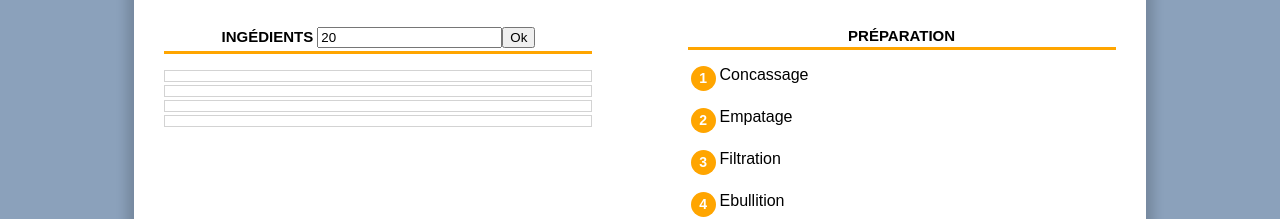
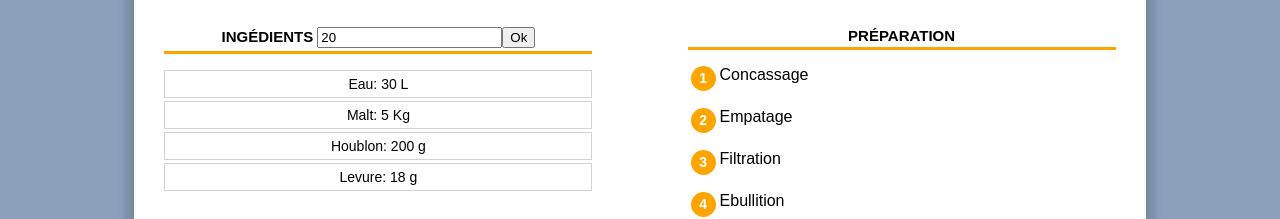
Before and after one commit to Ju-xtaposable/pages, a plain HTML site: page index.html in a window 1280 px wide. Shown: the part 620-839 px from the top of the page. Drawn offline with Linux system fonts and the light colour scheme.

Commit message:
Update index.html

```diff
--- a/index.html
+++ b/index.html
@@ -53,6 +53,7 @@
                         <p id="levure"></p>
 
                         <script>
+                            calcul();
                             function calcul() {
                               var litre = document.getElementById("litreinput").value;
                               var eau = 1.5 * litre;
```
